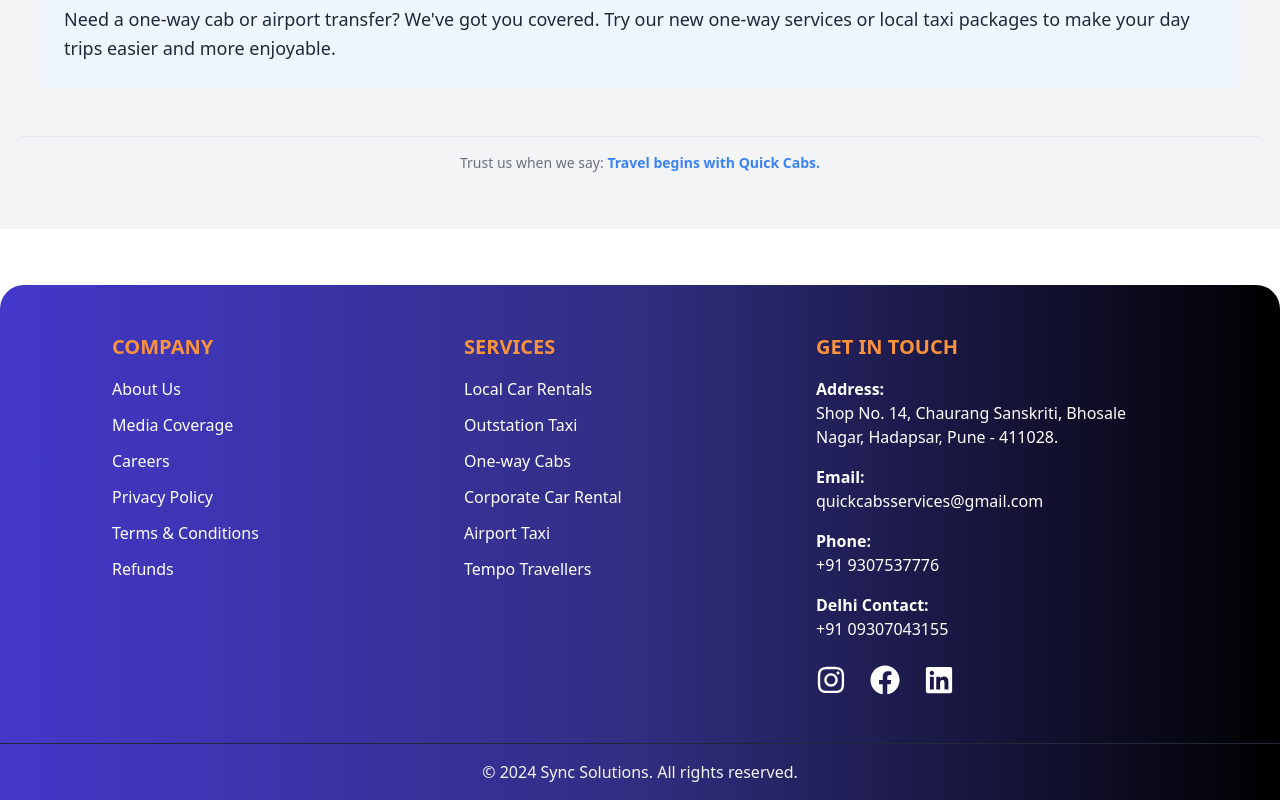
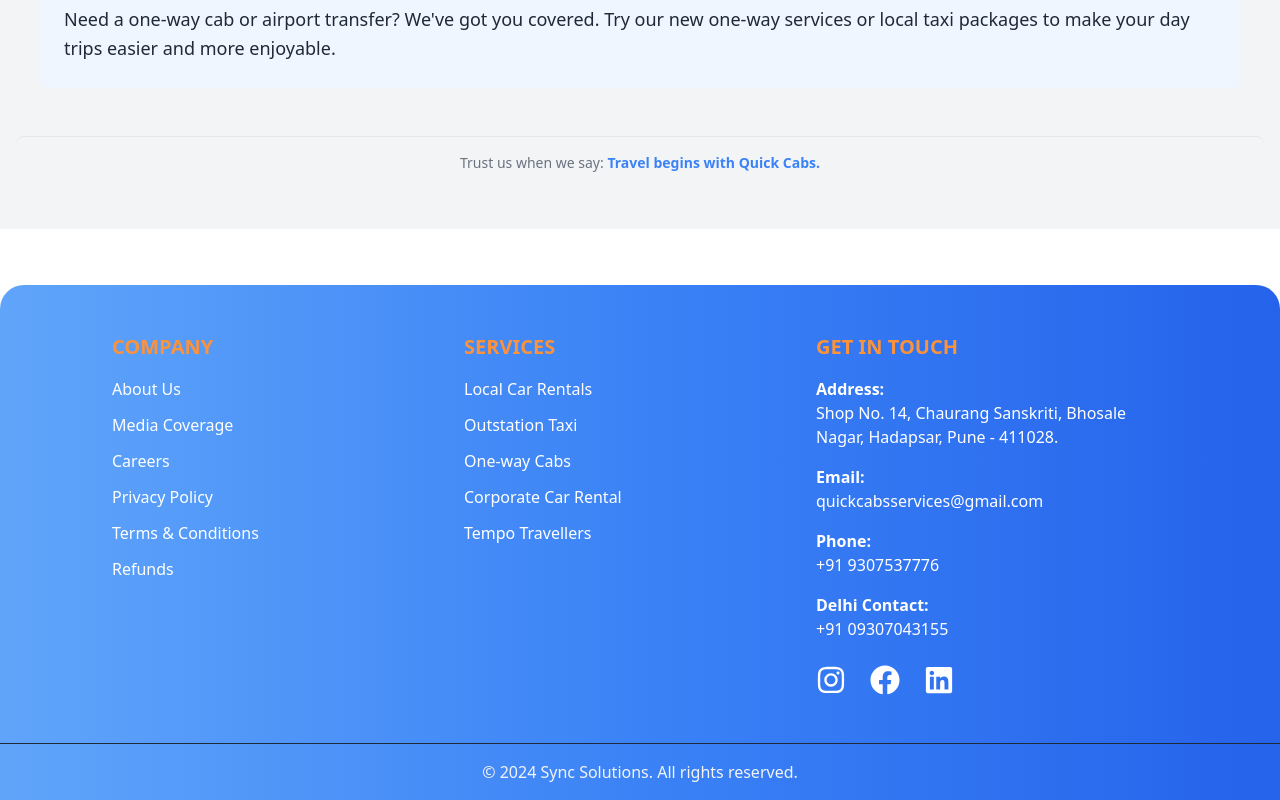
Before and after one commit to Pratham11601/quick_cabs_website, a React (Vite) app: page / in a window 1280 px wide. Shown: the part 3100-3900 px from the top of the page. Built offline with nearby package versions, Linux system fonts and the light colour scheme.

Commit message:
footer page

```diff
--- a/package.json
+++ b/package.json
@@ -11,6 +11,8 @@
   },
   "dependencies": {
     "@formspree/react": "^2.5.1",
+    "@fortawesome/free-brands-svg-icons": "^6.7.2",
+    "@fortawesome/free-regular-svg-icons": "^6.7.2",
     "@fortawesome/free-solid-svg-icons": "^6.7.2",
     "@fortawesome/react-fontawesome": "^0.2.2",
     "aos": "^2.3.4",
--- a/src/components/Footer/footer.jsx
+++ b/src/components/Footer/footer.jsx
@@ -188,7 +188,7 @@
 
 const Footer = () => {
   return (
-    <div className="bg-gradient-to-r from-indigo-700 via-indigo-900 to-black text-white mt-14 rounded-t-3xl">
+    <div className="bg-gradient-to-r from-blue-400 via-blue-500 to-blue-600 text-white mt-14 rounded-t-3xl">
       <section className="container max-w-7xl mx-auto px-28 py-12">
         <div className="flex flex-wrap justify-between space-y-6 lg:space-y-0">
           {/* About Section */}
@@ -220,7 +220,6 @@
               <li><a href="/outstation-taxi" className="hover:text-gray-200 transition duration-300 ease-in-out">Outstation Taxi</a></li>
               <li><a href="/one-way-cabs" className="hover:text-gray-200 transition duration-300 ease-in-out">One-way Cabs</a></li>
               <li><a href="/corporate-car-rental" className="hover:text-gray-200 transition duration-300 ease-in-out">Corporate Car Rental</a></li>
-              <li><a href="/airport-taxi" className="hover:text-gray-200 transition duration-300 ease-in-out">Airport Taxi</a></li>
               <li><a href="/tempo-travellers" className="hover:text-gray-200 transition duration-300 ease-in-out">Tempo Travellers</a></li>
             </ul>
           </div>
```
Also changed, not shown: 1 other file (tests, documents, lock files or other folders).
